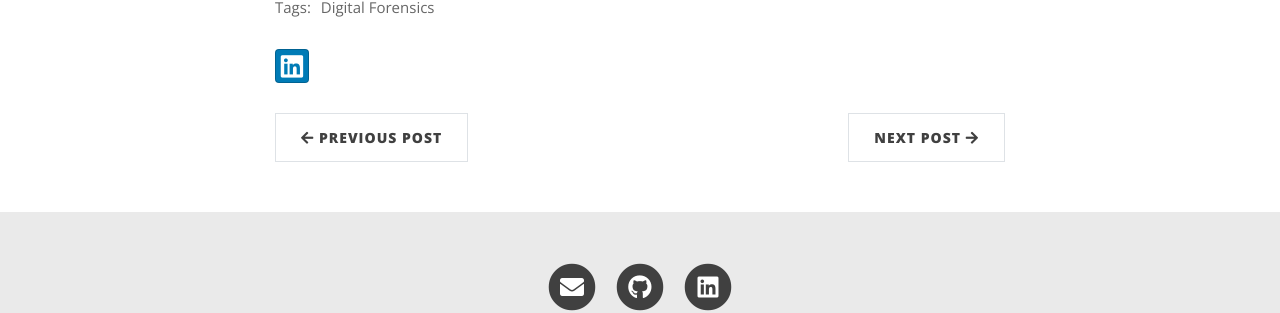
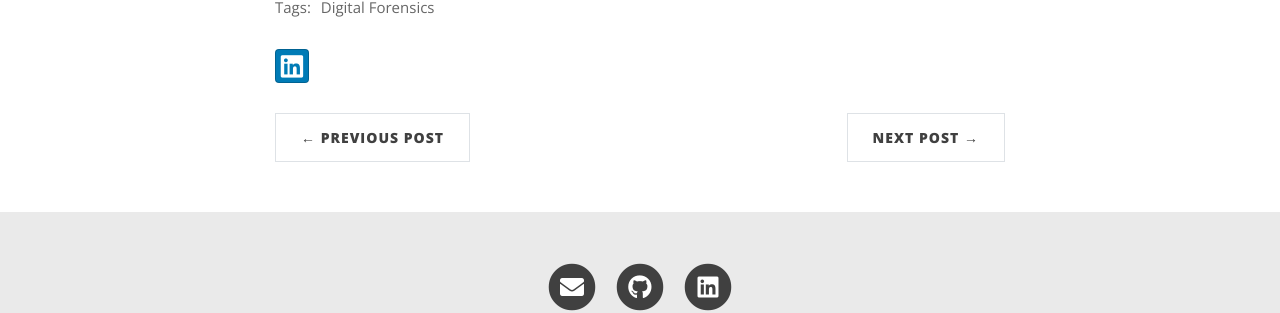
Before and after one commit to HullaBrian/Personal-Website, a Jekyll site: the page built from _posts/2024-08-08-So-You-Created-a-File-on-Windows.md, in a window 1280 px wide and 900 px high, scrolled down 5744 px. Shown: the part 454-767 px from the top of the window. Built offline with Jekyll 4.4.1, drawn with Linux system fonts in a browser that asks for light colours; nearby versions of some CDN libraries; comment, search, counter and statistics services are not loaded.

Commit message:
Changes to overall blog layout

```diff
--- a/_layouts/default.html
+++ b/_layouts/default.html
@@ -4,7 +4,7 @@
 
 <div class="intro-header"></div>
 
-<main class="{% if page.full-width %} container-fluid {% else %} container-md {% endif %}">
+<div role="main" class="{% if page.full-width %} container-fluid {% else %} container-md {% endif %}">
   {% if page.before-content %}
     <div class="before-content">
       {% for file in page.before-content %}
@@ -22,4 +22,4 @@
       {% endfor %}
     </div>
   {% endif %}
-</main>
+</div>
--- a/_layouts/post.html
+++ b/_layouts/post.html
@@ -4,7 +4,7 @@
 
 {% include header.html type="post" %}
 
-<main class="{% if page.full-width %} container-fluid {% else %} container-md {% endif %}">
+<div class="{% if page.full-width %} container-fluid {% else %} container-md {% endif %}">
   <div class="row">
     <div class="{% if page.full-width %} col {% else %} col-xl-8 offset-xl-2 col-lg-10 offset-lg-1 {% endif %}">
 
@@ -39,9 +39,9 @@
         </div>
       {% endif %}
 
-      <div class="blog-post">
+      <article role="main" class="blog-post">
         {{ content }}
-      </div>
+      </article>
 
       {% if page.tags.size > 0 %}
         <div class="blog-tags">
@@ -67,22 +67,16 @@
       <ul class="pagination blog-pager">
         {% if page.previous.url %}
         <li class="page-item previous">
-          <a class="page-link" href="{{ page.previous.url | relative_url }}" data-toggle="tooltip" data-placement="top" title="{{page.previous.title | strip_html | xml_escape}}">
-            <i class="fas fa-arrow-left" alt="Previous Post"></i>
-            <span class="d-none d-sm-inline-block">Previous Post</span>
-          </a>
+          <a class="page-link" href="{{ page.previous.url | relative_url }}" data-toggle="tooltip" data-placement="top" title="{{page.previous.title | strip_html | xml_escape}}">&larr; Previous Post</a>
         </li>
         {% endif %}
         {% if page.next.url %}
         <li class="page-item next">
-          <a class="page-link" href="{{ page.next.url | relative_url }}" data-toggle="tooltip" data-placement="top" title="{{page.next.title | strip_html | xml_escape}}">
-            <span class="d-none d-sm-inline-block">Next Post</span>
-            <i class="fas fa-arrow-right" alt="Next Post"></i>
-          </a>
+          <a class="page-link" href="{{ page.next.url | relative_url }}" data-toggle="tooltip" data-placement="top" title="{{page.next.title | strip_html | xml_escape}}">Next Post &rarr;</a>
         </li>
         {% endif %}
       </ul>
       {% include comments.html %}
     </div>
   </div>
-</main>
+</div>
```
